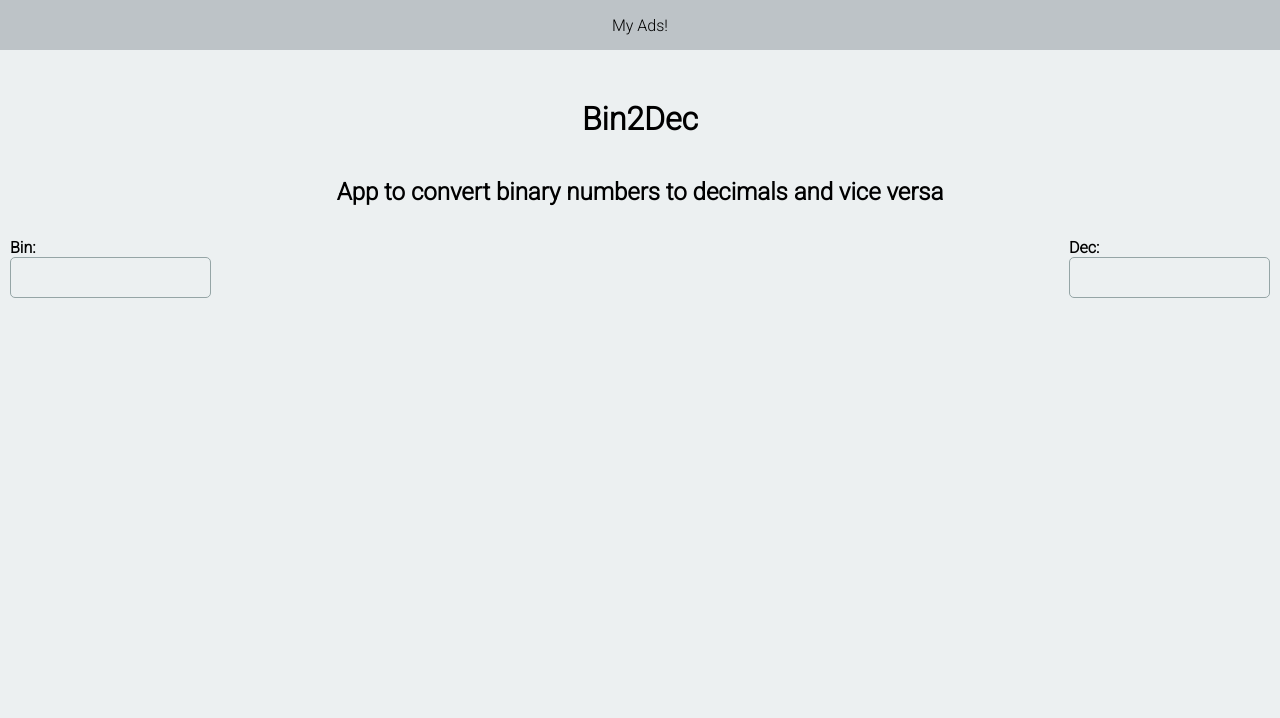
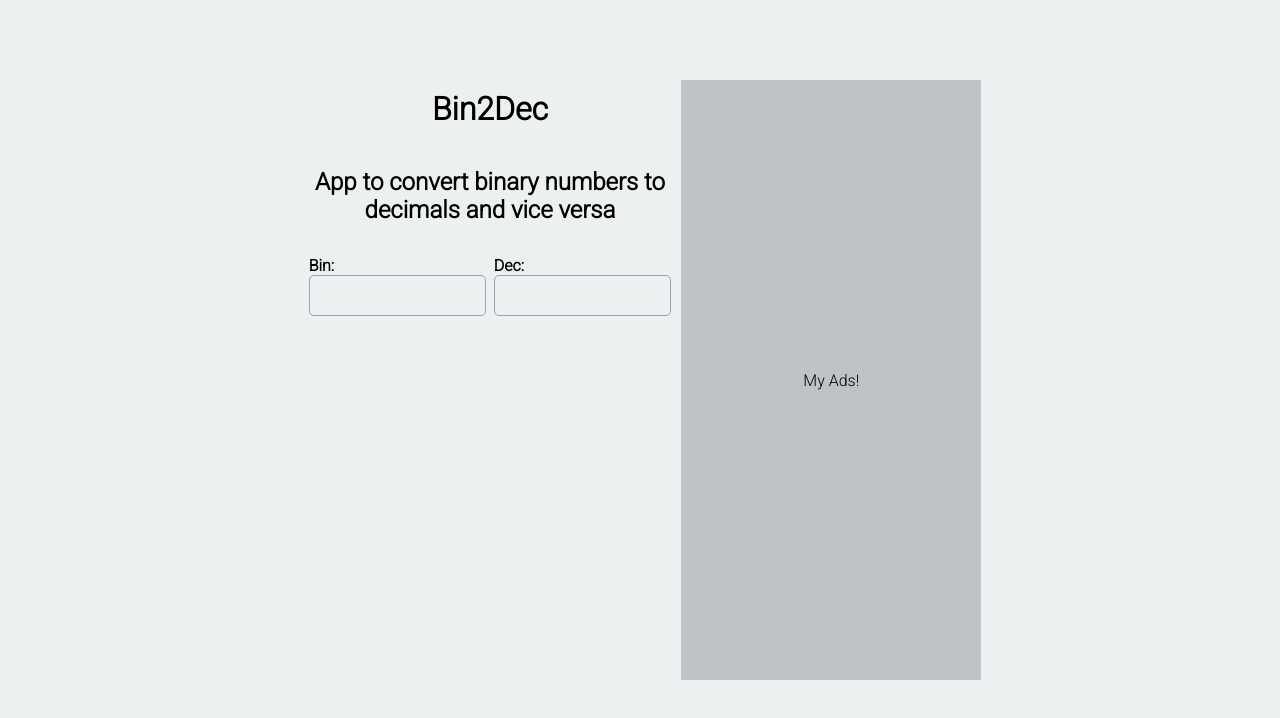
Before and after one commit to bulnes/bin2dec, a website: page index.html in a window 1280 px wide. Drawn offline with Linux system fonts and the light colour scheme.

Commit message:
feat: responsive layout first version

```diff
--- a/index.html
+++ b/index.html
@@ -9,7 +9,7 @@
 <link href="https://fonts.googleapis.com/css2?family=Roboto:wght@300&display=block" rel="stylesheet">
   <link rel="stylesheet" href="src/css/style.css">
 </head>
-<body>
+<body class="container">
   <section class="bin2dec">
 
     <main class="bin2dec__container">
--- a/src/css/style.css
+++ b/src/css/style.css
@@ -1,10 +1,17 @@
-*, *::before, *::after {
+*,
+*::before,
+*::after {
   background-color: #ecf0f1;
-  font-family: 'Roboto', sans-serif;
+  font-family: "Roboto", sans-serif;
   font-size: 1rem;
   margin: 0;
   padding: 0;
   box-sizing: border-box;
+}
+
+html,
+body {
+  height: 100%;
 }
 
 .bin2dec {
@@ -16,7 +23,7 @@
 
 .bin2dec__aside {
   background-color: #bdc3c7;
-  display: flex;
+  display: none;
   align-items: center;
   justify-content: center;
   height: auto;
@@ -44,19 +51,19 @@
 .bin2dec-form {
   display: flex;
   justify-content: space-between;
+  flex-direction: column;
 }
 
 .bin2dec-form-group {
   margin-bottom: 1rem;
-  max-width: 49%;
 }
 
 .bin2dec-form-label {
   font-weight: bold;
 }
-  .bin2dec-form-label::after {
-    content: ':';
-  }
+.bin2dec-form-label::after {
+  content: ":";
+}
 
 .bin2dec-form-control {
   border: 1px solid #95a5a6;
@@ -65,3 +72,39 @@
   padding: 10px;
   width: 100%;
 }
+
+@media (min-width: 301px) {
+  .bin2dec__aside {
+    display: flex;
+  }
+}
+
+@media (min-width: 350px) {
+  .bin2dec-form {
+    flex-direction: row;
+  }
+
+  .bin2dec-form-group {
+    width: 100%;
+    max-width: 49%;
+  }
+}
+
+@media (min-width: 771px) {
+  .container {
+    display: flex;
+    align-items: center;
+    justify-content: center;
+  }
+
+  .bin2dec {
+    flex-direction: row;
+    flex-flow: row;
+  }
+
+  .bin2dec__aside {
+    height: 600px;
+    width: 100%;
+    max-width: 300px;
+  }
+}
```
